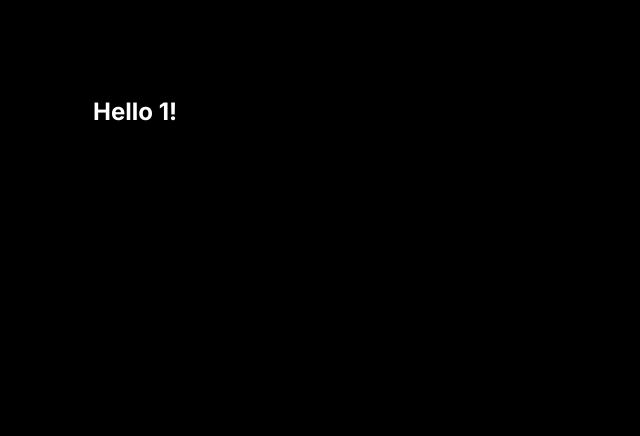
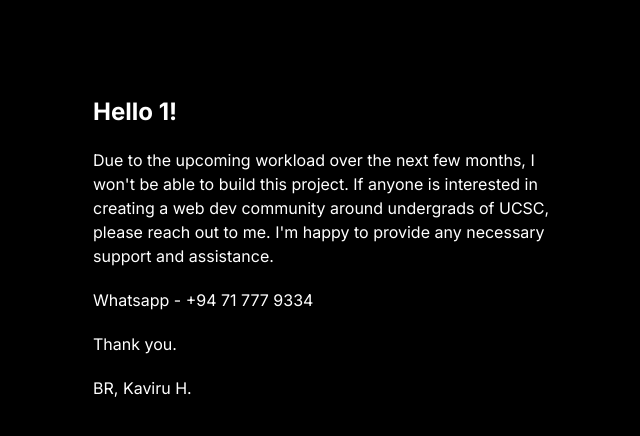
Before and after one commit to Kavirubc/web101-infinityloop, a Next.js app: page /1 in a window 1280 px wide. Shown: the top 436 px of the page, without its empty margins (3-643 px from the left). Built offline with nearby package versions, Linux system fonts and the light colour scheme.

Commit message:
community

```diff
--- a/src/app/[slug]/page.tsx
+++ b/src/app/[slug]/page.tsx
@@ -5,10 +5,19 @@ export default function Page({ params }: { params: { slug: string } }) {
     }
 
     return (
-        <main className="flex min-h-screen flex-col items-left gap-y-5 px-10 py-20 md:p-24 text-white">
+        <main className="flex min-h-screen flex-col items-left gap-y-5 px-10 py-20 md:p-24 text-white max-w-2xl">
             <h1 className="text-2xl font-bold">
                 Hello {capitalizeFirstLetter(params.slug)}!
             </h1>
+            <p>
+                Due to the upcoming workload over the next few months, I won&apos;t be able to build this project. If anyone is interested in creating a  web dev community around undergrads of UCSC, please reach out to me. I&apos;m happy to provide any necessary support and assistance.
+
+            </p>
+            <p>
+                Whatsapp - +94 71 777 9334
+            </p>
+            <p>Thank you.</p>
+            <p>BR, Kaviru H.</p>
         </main>
     )
 }
```
